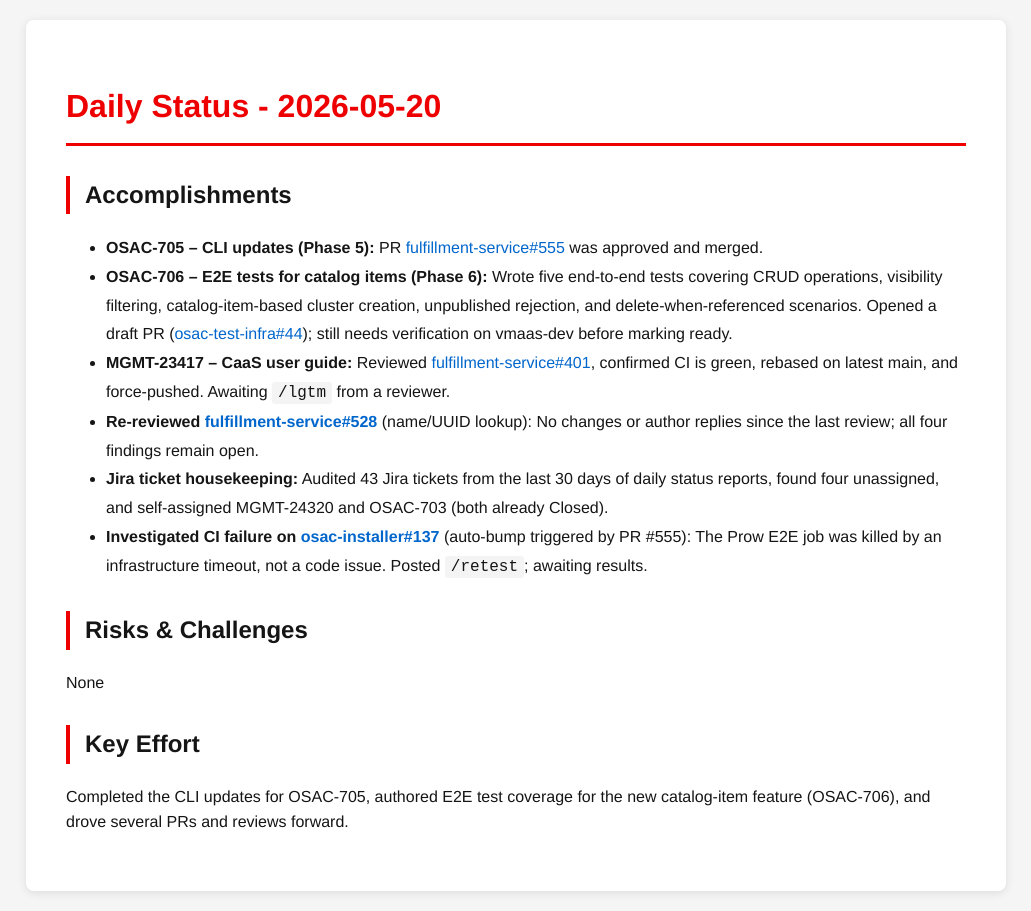
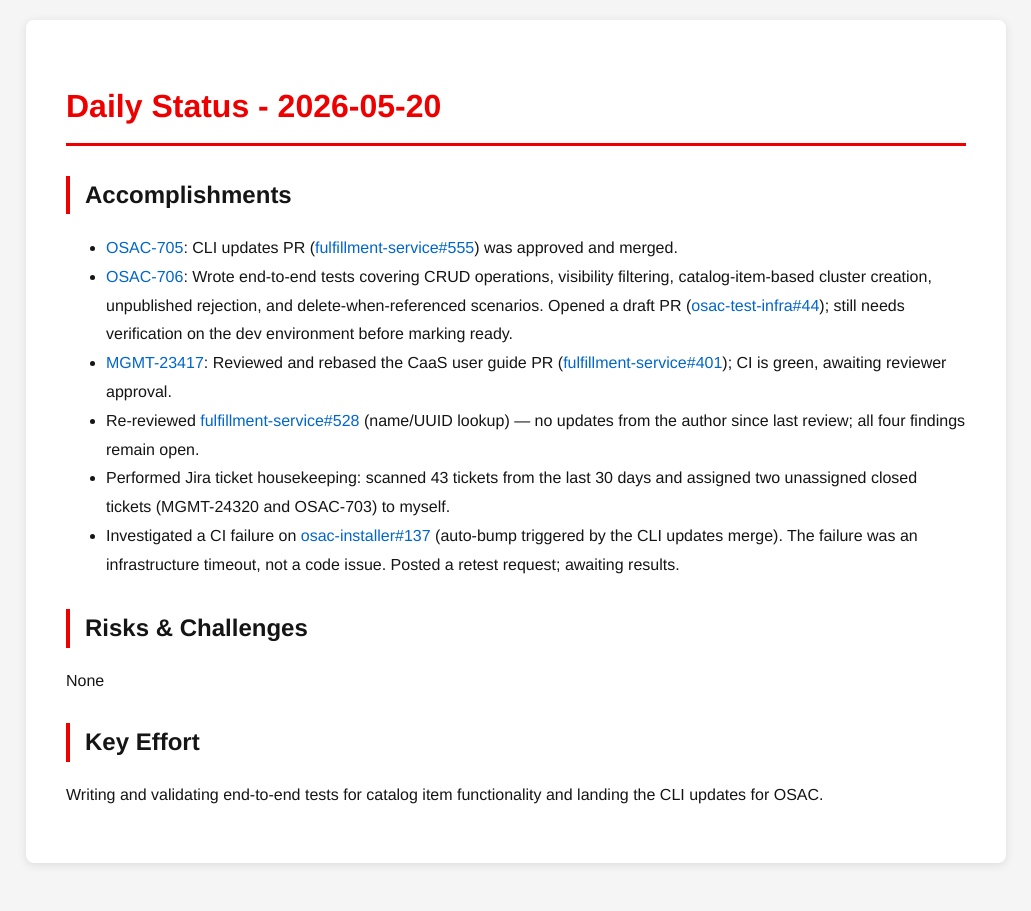
Before and after one commit to tzvatot/daily-status, a Jekyll site: the page built from 2026-05-20.md, in a window 1280 px wide. Shown: the whole page, without its empty margins (124-1155 px from the left). Built offline with Jekyll 4.4.1, drawn with Linux system fonts in a browser that asks for light colours.

Commit message:
Daily status update - 2026-05-20

```diff
--- a/2026-05-20.md
+++ b/2026-05-20.md
@@ -7,15 +7,15 @@
 # Daily Status - 2026-05-20
 
 ## Accomplishments
-- **OSAC-705 – CLI updates (Phase 5):** PR [fulfillment-service#555](https://github.com/osac-project/fulfillment-service/pull/555) was approved and merged.
-- **OSAC-706 – E2E tests for catalog items (Phase 6):** Wrote five end-to-end tests covering CRUD operations, visibility filtering, catalog-item-based cluster creation, unpublished rejection, and delete-when-referenced scenarios. Opened a draft PR ([osac-test-infra#44](https://github.com/osac-project/osac-test-infra/pull/44)); still needs verification on vmaas-dev before marking ready.
-- **MGMT-23417 – CaaS user guide:** Reviewed [fulfillment-service#401](https://github.com/osac-project/fulfillment-service/pull/401), confirmed CI is green, rebased on latest main, and force-pushed. Awaiting `/lgtm` from a reviewer.
-- **Re-reviewed [fulfillment-service#528](https://github.com/osac-project/fulfillment-service/pull/528)** (name/UUID lookup): No changes or author replies since the last review; all four findings remain open.
-- **Jira ticket housekeeping:** Audited 43 Jira tickets from the last 30 days of daily status reports, found four unassigned, and self-assigned MGMT-24320 and OSAC-703 (both already Closed).
-- **Investigated CI failure on [osac-installer#137](https://github.com/osac-project/osac-installer/pull/137)** (auto-bump triggered by PR #555): The Prow E2E job was killed by an infrastructure timeout, not a code issue. Posted `/retest`; awaiting results.
+- [OSAC-705](https://redhat.atlassian.net/browse/OSAC-705): CLI updates PR ([fulfillment-service#555](https://github.com/osac-project/fulfillment-service/pull/555)) was approved and merged.
+- [OSAC-706](https://redhat.atlassian.net/browse/OSAC-706): Wrote end-to-end tests covering CRUD operations, visibility filtering, catalog-item-based cluster creation, unpublished rejection, and delete-when-referenced scenarios. Opened a draft PR ([osac-test-infra#44](https://github.com/osac-project/osac-test-infra/pull/44)); still needs verification on the dev environment before marking ready.
+- [MGMT-23417](https://redhat.atlassian.net/browse/MGMT-23417): Reviewed and rebased the CaaS user guide PR ([fulfillment-service#401](https://github.com/osac-project/fulfillment-service/pull/401)); CI is green, awaiting reviewer approval.
+- Re-reviewed [fulfillment-service#528](https://github.com/osac-project/fulfillment-service/pull/528) (name/UUID lookup) — no updates from the author since last review; all four findings remain open.
+- Performed Jira ticket housekeeping: scanned 43 tickets from the last 30 days and assigned two unassigned closed tickets (MGMT-24320 and OSAC-703) to myself.
+- Investigated a CI failure on [osac-installer#137](https://github.com/osac-project/osac-installer/pull/137) (auto-bump triggered by the CLI updates merge). The failure was an infrastructure timeout, not a code issue. Posted a retest request; awaiting results.
 
 ## Risks & Challenges
 None
 
 ## Key Effort
-Completed the CLI updates for OSAC-705, authored E2E test coverage for the new catalog-item feature (OSAC-706), and drove several PRs and reviews forward.
+Writing and validating end-to-end tests for catalog item functionality and landing the CLI updates for OSAC.
```
